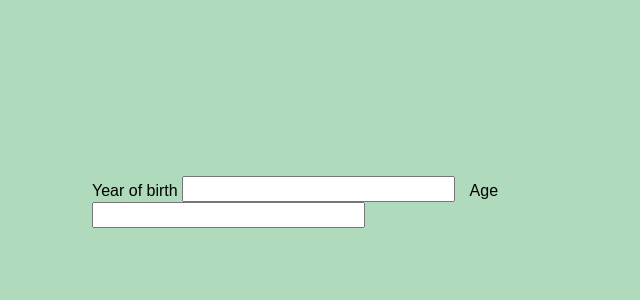
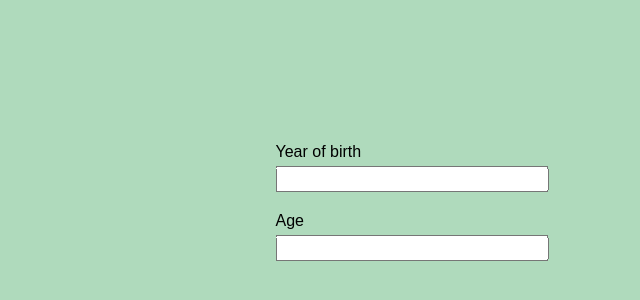
Before and after one commit to Kostya-Romanovskyi/test-work-civi, a website built with Vite: page index.html in a window 1280 px wide. Shown: the part 198-498 px from the top of the page, without its empty margins (228-868 px from the left). Built offline with nearby package versions, Linux system fonts and the light colour scheme.

Commit message:
fixed containers style

```diff
--- a/index.html
+++ b/index.html
@@ -12,7 +12,7 @@
       <label for="year">Year of birth</label>
       <input class="year" id="year" type="number" />
 
-      <label class="age-label" for="age">Age</label>
+      <label for="age">Age</label>
       <input class="age" id="age" type="number" />
     </div>
     <script type="module" src="/main.js"></script>
--- a/style.css
+++ b/style.css
@@ -22,20 +22,23 @@ body {
   left: 50%;
 
   transform: translate(-50%, -50%);
+
+  display: flex;
+  flex-direction: column;
 }
 
 label {
+  margin-bottom: 5px;
+
   cursor: pointer;
-}
-
-.age-label {
-  margin-left: 10px;
 }
 
 .year {
   font-size: 20px;
 
   height: 20px;
+
+  margin-bottom: 20px;
 }
 
 .age {
```
